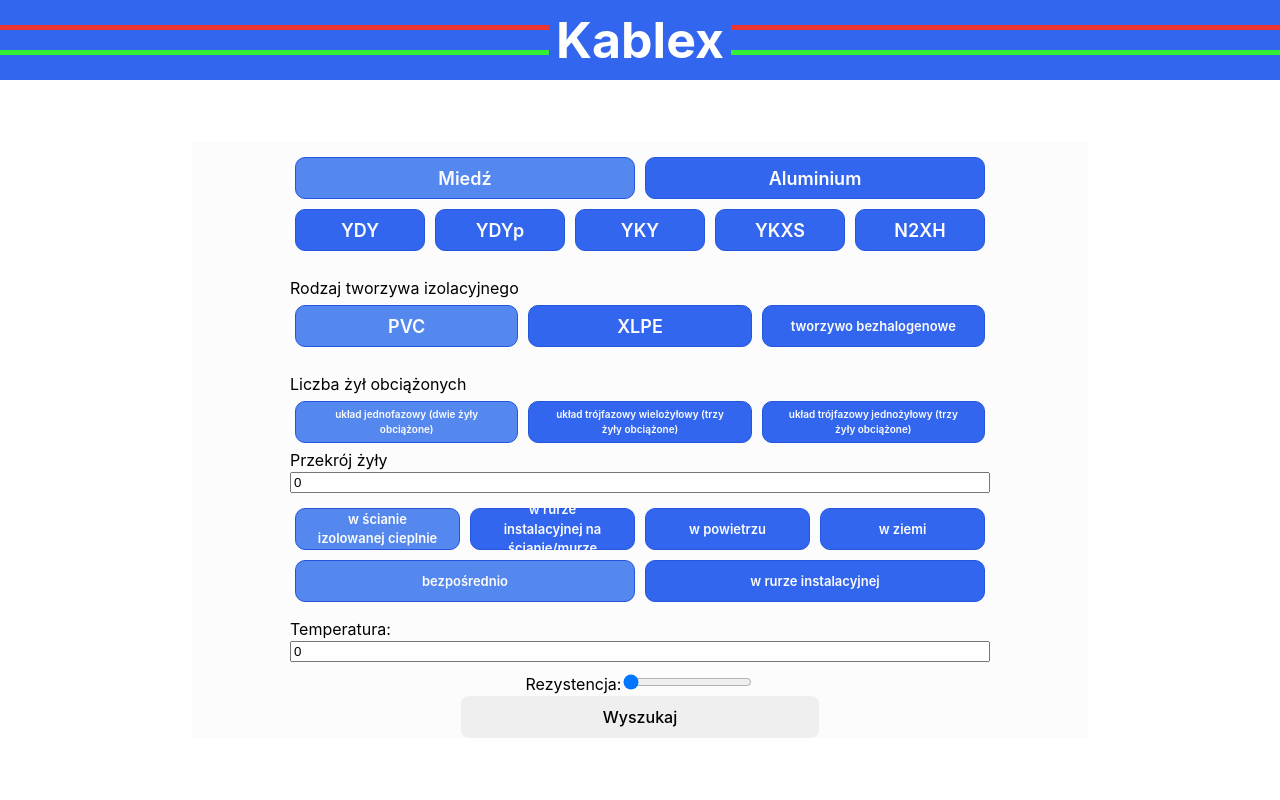
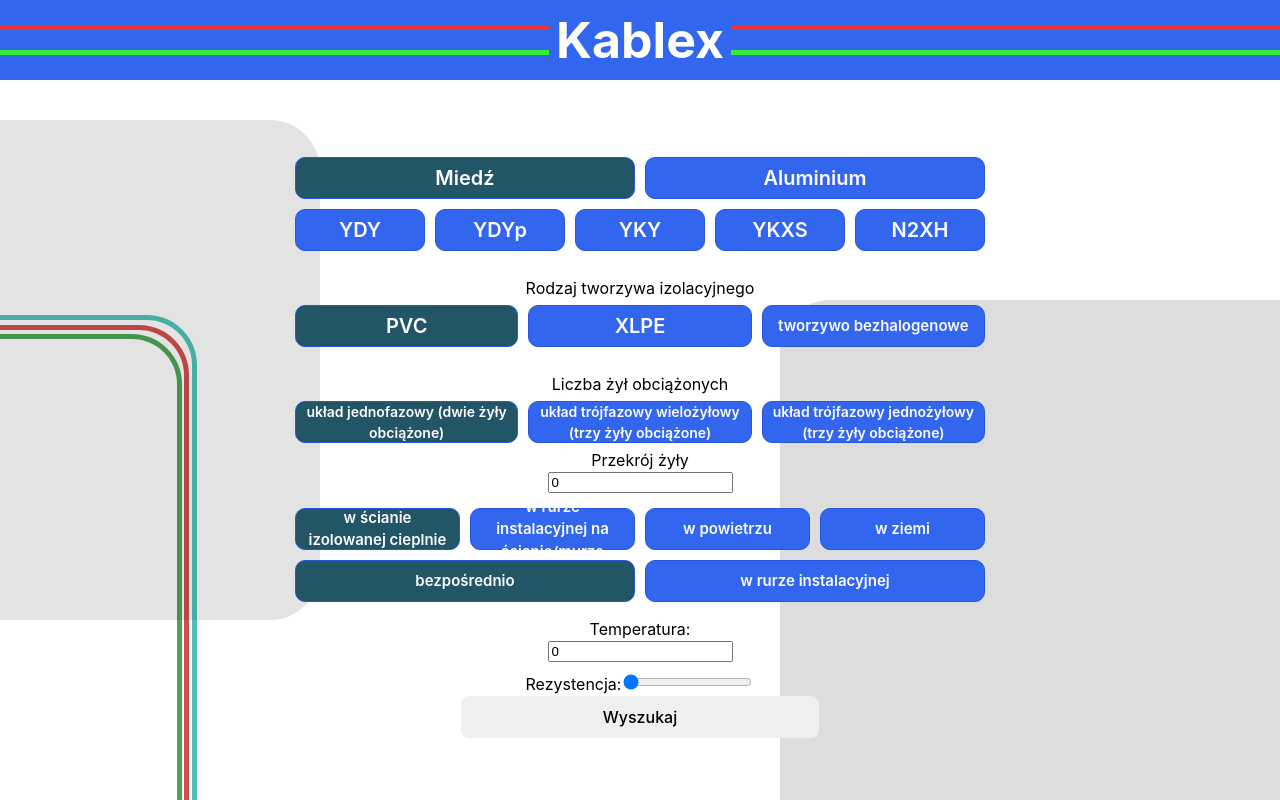
Before and after one commit to m60mor/hackaton-frontend, a React (Vite) app: page / in a window 1280 px wide. Built offline with nearby package versions, Linux system fonts and the light colour scheme.

Commit message:
Adding site decorator

```diff
--- a/src/pages/homepage/Homepage.css
+++ b/src/pages/homepage/Homepage.css
@@ -2,16 +2,72 @@
   display: flex;
   justify-content: center;
   align-items: center;
+  width: 100%;
   height: 100%;
   overflow-y: auto;
 }
 
 form {
-  background: #fcfcfc;
   display: flex;
   flex-direction: column;
   align-items: center;
   width: 70%;
+}
+
+.decor-cable1 {
+  position: absolute;
+  z-index: -1;
+  bottom: 0;
+  left: 0;
+  width: 15%;
+  height: 60%;
+  border-top: 5px solid rgba(0, 170, 154, 0.7);
+  border-right: 5px solid rgba(0, 170, 154, 0.7);
+  border-radius: 0 50px 0;
+}
+
+.decor-cable2 {
+  position: absolute;
+  bottom: 0;
+  left: 0;
+  width: 96%;
+  height: 98%;
+  border-top: 5px solid rgba(190, 0, 0, 0.7);
+  border-right: 5px solid rgba(190, 0, 0, 0.7);
+  border-radius: 0 50px 0;
+}
+
+.decor-cable3 {
+  position: absolute;
+  bottom: 0;
+  left: 0;
+  width: 96%;
+  height: 98%;
+  border-top: 5px solid rgba(0, 126, 17, 0.7);
+  border-right: 5px solid rgba(0, 126, 17, 0.7);
+  border-radius: 0 50px 0;
+}
+
+.decor-rect1 {
+  background: rgba(30, 30, 30, 0.12);
+  position: absolute;
+  z-index: -1;
+  top: 15%;
+  left: 0;
+  width: 25%;
+  height: 500px;
+  border-radius: 0 50px 50px 0;
+}
+
+.decor-rect2 {
+  background: rgba(30, 30, 30, 0.15);
+  position: absolute;
+  z-index: -1;
+  bottom: 0;
+  right: 0;
+  width: 500px;
+  height: 500px;
+  border-radius: 50px 0 0 0;
 }
 
 .radio {
@@ -21,7 +77,7 @@ form {
   background: #36E;
   width: 80px;
   height: 40px;
-  padding: 0 20px 0 20px;
+  padding: 0 10px 0 10px;
   border: 1px solid #2555DD;
   border-radius: 10px;
 }
@@ -32,7 +88,7 @@ form {
   width: 100%;
   height: 100%;
   color: #fcfcfc;
-  font-size: 18px;
+  font-size: 20px;
   font-weight: 600;
 }
 .radio input {
@@ -43,16 +99,16 @@ form {
   margin: 0;
 }
 .radio:has(input:checked) {
-  background: #58E;
+  background: #256;
 }
 
 .text-small {
-  font-size: 13px !important;
+  font-size: 15px !important;
   text-align: center;
 }
 
 .text-tiny {
-  font-size: 10px !important;
+  font-size: 14px !important;
   text-align: center;
 }
 
@@ -63,6 +119,7 @@ form {
 .form-major {
   display: flex;
   flex-direction: column;
+  align-items: center;
   width: 700px;
   padding: 10px;
 }
--- a/src/pages/homepage/Homepage.scss
+++ b/src/pages/homepage/Homepage.scss
@@ -2,16 +2,70 @@
     display: flex;
     justify-content: center;
     align-items: center;
+    width: 100%;
     height: 100%;
     overflow-y: auto;
 }
 
 form {
-    background: #fcfcfc;
     display: flex;
     flex-direction: column;
     align-items: center;
     width: 70%;
+}
+
+.decor-cable1 {
+    position: absolute;
+    z-index: -1;
+    bottom: 0;
+    left: 0;
+    width: 15%;
+    height: 60%;
+    border-top: 5px solid rgba(0, 170, 154, 0.7);
+    border-right: 5px solid rgba(0, 170, 154, 0.7);
+    border-radius: 0 50px 0;
+  }
+.decor-cable2 {
+    position: absolute;
+    bottom: 0;
+    left: 0;
+    width: 96%;
+    height: 98%;
+    border-top: 5px solid rgba(190, 0, 0, 0.7);
+    border-right: 5px solid rgba(190, 0, 0, 0.7);
+    border-radius: 0 50px 0;
+}
+.decor-cable3 {
+    position: absolute;
+    bottom: 0;
+    left: 0;
+    width: 96%;
+    height: 98%;
+    border-top: 5px solid rgba(0, 126, 17, 0.7);
+    border-right: 5px solid rgba(0, 126, 17, 0.7);
+    border-radius: 0 50px 0;
+}
+
+.decor-rect1 {
+    background: rgba(30, 30, 30, 0.12);
+    position: absolute;
+    z-index: -1;
+    top: 15%;
+    left: 0;
+    width: 25%;
+    height: 500px;
+    border-radius: 0 50px 50px 0;
+}
+
+.decor-rect2 {
+    background: rgba(30, 30, 30, 0.15);
+    position: absolute;
+    z-index: -1;
+    bottom: 0;
+    right: 0;
+    width: 500px;
+    height: 500px;
+    border-radius: 50px 0 0 0;
 }
 
 .radio {
@@ -21,7 +75,7 @@ form {
     background: #36E;
     width: 80px;
     height: 40px;
-    padding: 0 20px 0 20px;
+    padding: 0 10px 0 10px;
     border: 1px solid #2555DD;
     border-radius: 10px;
     label {
@@ -31,7 +85,7 @@ form {
         width: 100%;
         height: 100%;
         color: #fcfcfc;
-        font-size: 18px;
+        font-size: 20px;
         font-weight: 600;
     }
     input {
@@ -42,16 +96,16 @@ form {
         margin: 0;
     }
     &:has(input:checked) {
-        background: #58E;
+        background: #256;
     }
 }
 
 .text-small {
-    font-size: 13px !important;
+    font-size: 15px !important;
     text-align: center;
 }
 .text-tiny {
-    font-size: 10px !important;
+    font-size: 14px !important;
     text-align: center;
   }
 
@@ -62,6 +116,7 @@ form {
 .form-major {
     display: flex;
     flex-direction: column;
+    align-items: center;
     width: 700px;
     padding: 10px;
 }
--- a/src/pages/homepage/Homepage.tsx
+++ b/src/pages/homepage/Homepage.tsx
@@ -27,6 +27,13 @@ export default function Homepage() {
     return(
         <>
         <Header/>
+        <div className='decor-cable1'>
+            <div className='decor-cable2'>
+                <div className='decor-cable3'></div>
+            </div>
+        </div>
+        <div className='decor-rect1'></div>
+        <div className='decor-rect2'></div>
         <div className="main">
             <form onSubmit={handleSubmit}>
                 <RodzajMetalu handleDataChange={handleDataChange}/>
```
Also changed, not shown: 1 other file (tests, documents, lock files or other folders).
